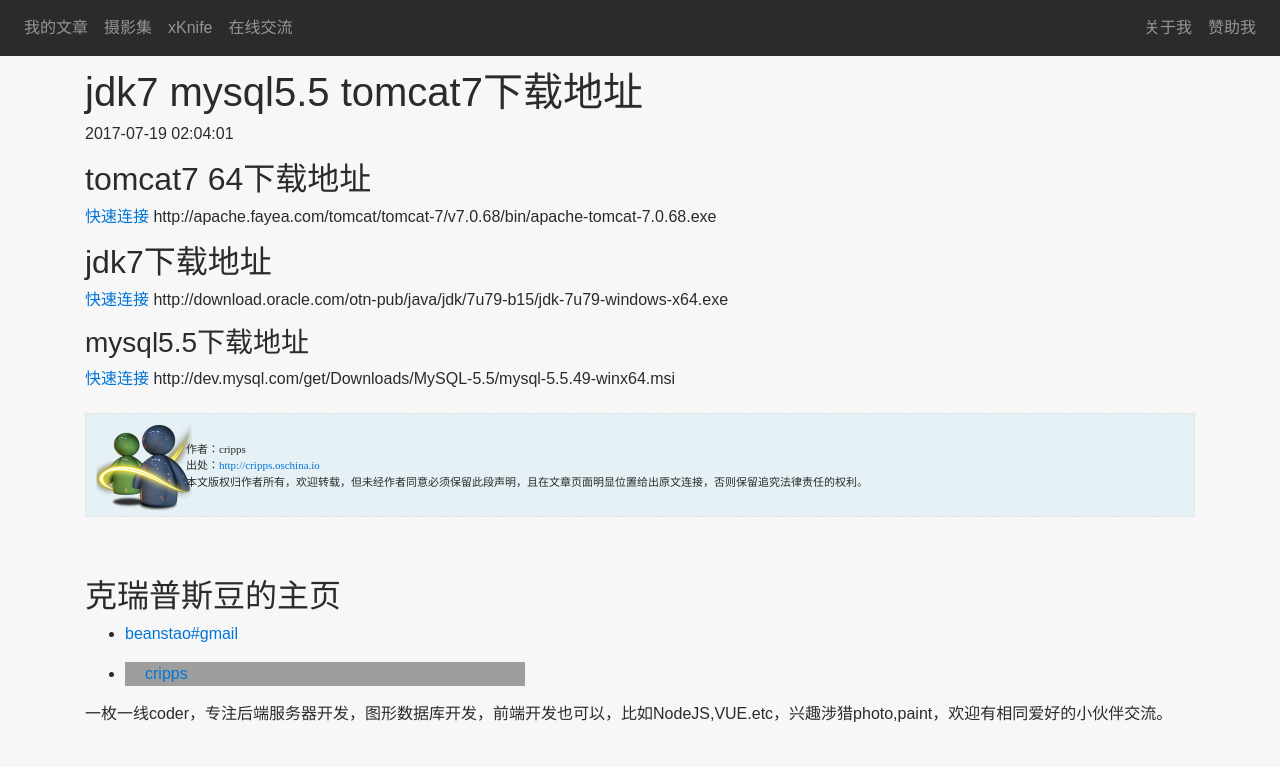
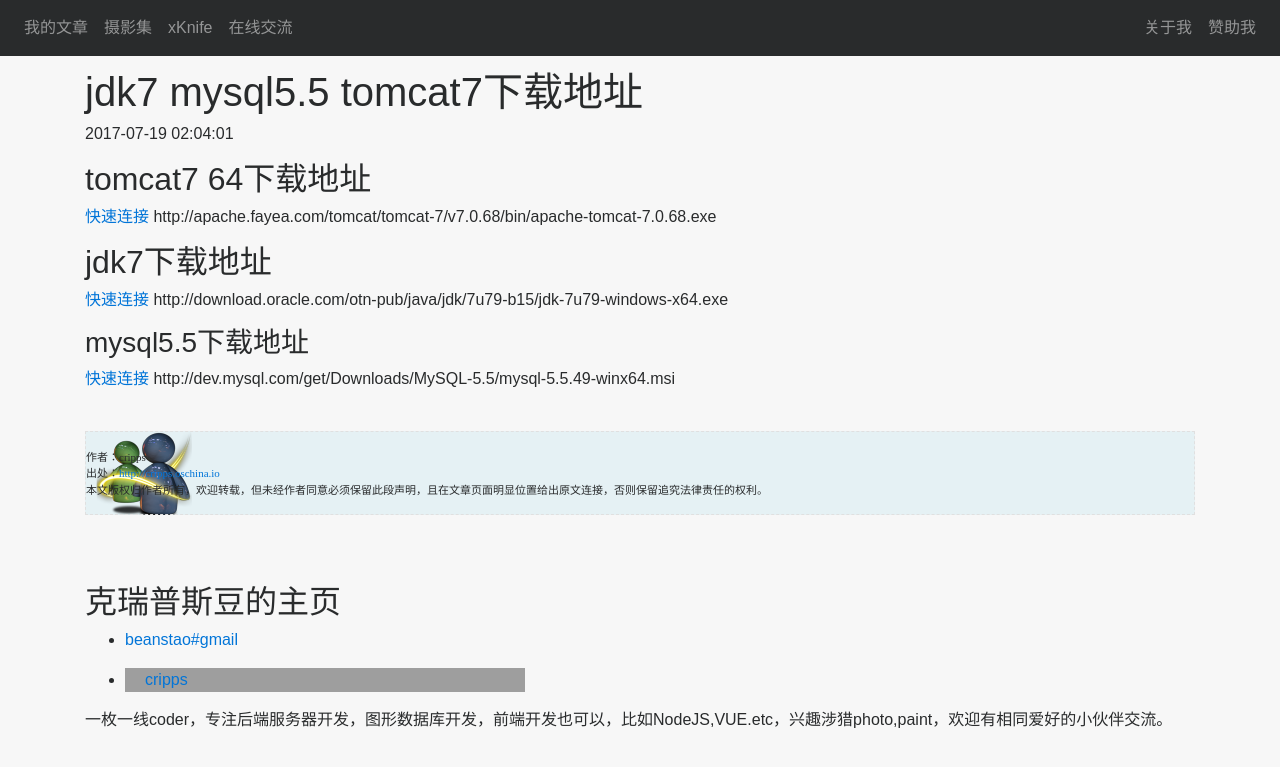
Before and after one commit to beanstt/beanstt.github.io, a Jekyll site: the page built from _posts/2017-07-19-jdk-mysql-tomcat.md, in a window 1280 px wide. Shown: the top 767 px of the page. Built offline with Jekyll 4.4.1, drawn with Linux system fonts in a browser that asks for light colours; nearby versions of some CDN libraries; grey boxes are pictures that could not be loaded.

Commit message:
statement

```diff
--- a/_sass/my/_post.scss
+++ b/_sass/my/_post.scss
@@ -1,14 +1,8 @@
 .statement{
-    border-top: #e0e0e0 1px dashed;
-    border-right: #e0e0e0 1px dashed;
-    border-bottom: #e0e0e0 1px dashed;
-    border-left: #e0e0e0 1px dashed;
-    margin-top: 22px;
-    margin-bottom: 22px;
-    padding-top: 10px;
-    padding-right: 10px;
-    padding-bottom: 10px;
-    padding-left: 100px;
+    border: #e0e0e0 1px dashed;
+    margin-top: 40px;
+    margin-bottom: 30px;
+    padding-top: 10px 10px 10px 120px;
     background: url('../../sources/images/r_1.png') #e5f1f4 no-repeat 1% 50%;
     font-family: 微软雅黑;
     font-size: 11px;
```
